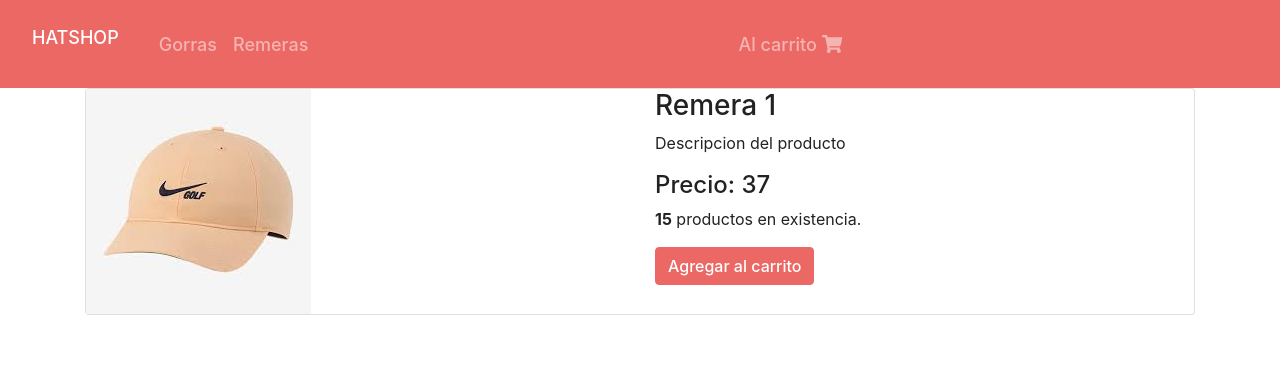
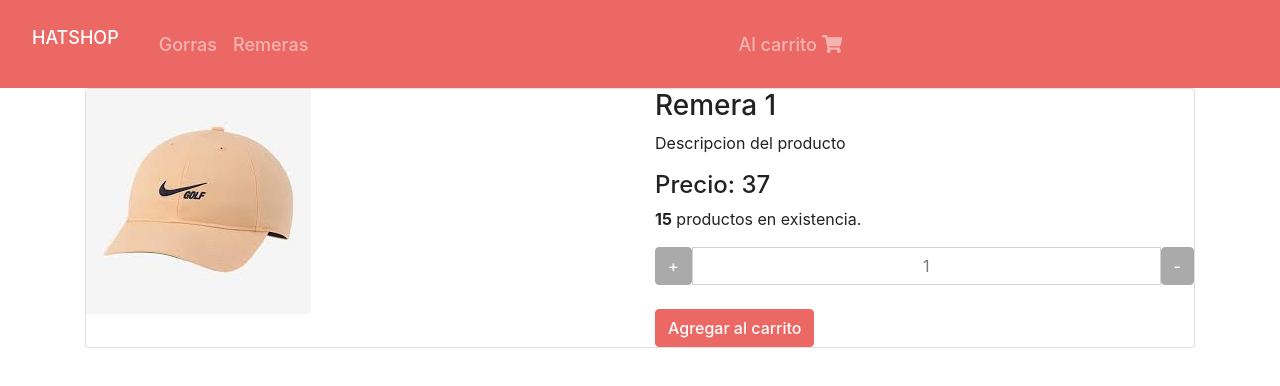
Before and after one commit to lepabloski/prueba-npx-pablocabrol, a React (Create React App) app: page /detalle/1 in a window 1280 px wide. Shown: the top 386 px of the page. Built offline with nearby package versions, Linux system fonts and the light colour scheme; a web font is replaced by a local one.

Commit message:
Reto clase 9: el boton cambia en cuando seleccionamos la cantidad de producto deseado y el boton que aparece rutea a la pagina cart.

```diff
--- a/src/components/ItemDetail/ItemDetail.js
+++ b/src/components/ItemDetail/ItemDetail.js
@@ -1,8 +1,21 @@
-import React, { useEffect, useState } from 'react';
-import { useParams } from 'react-router-dom';
-import { getFetch } from '../../helpers/mocks';
+import React, { useState } from 'react';
+import { Link } from 'react-router-dom';
+import ItemCount from '../ItemCount/ItemCount'
+
+const TerminarCompra = ({onAdd})=> {
+  return <button className="btn btn-outline-success" ><Link className="nav-link" to='/carrito'>Terminar compra</Link></button>
+}
 
 function ItemDetail({producto}) {
+  const [buttonType, setButtonType] = useState('count')
+
+  // Funcion que contola la cantidad y cambia el tipo de componente a mostrar
+    function onAdd(cant) {
+      if (cant > 0) {
+        setButtonType('toCart')
+        console.log('lo se cambia el boton')
+      }
+    }
 
   return <div className="container">
     <div className="card">
@@ -20,13 +33,19 @@ function ItemDetail({producto}) {
             <h4 className="price">Precio: <span>{producto.price}</span></h4>
             <p className="vote"><strong>{producto.stock}</strong> productos en existencia.</p>
             <div className="action">
-              <button className="add-to-cart btn btn-primary" type="button">Agregar al carrito</button>
+              {
+                buttonType === 'count' ?
+                <ItemCount stock={producto.stock} inicial={1} onAdd={onAdd} />
+                :
+                <TerminarCompra/>
+              }
+
             </div>
           </div>
         </div>
       </div>
     </div>
-  </div>;
+  </div>
 }
 
 export default ItemDetail;
```
